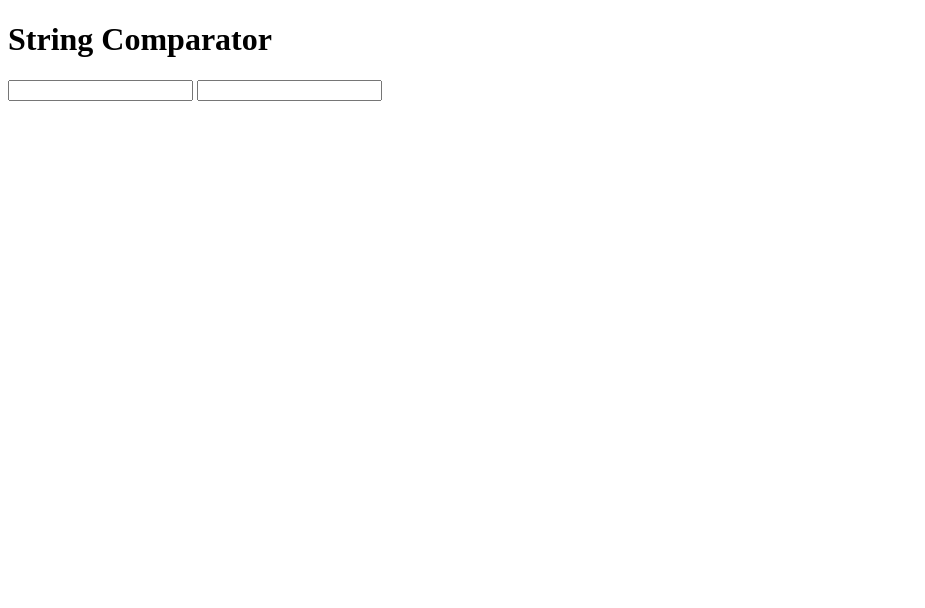
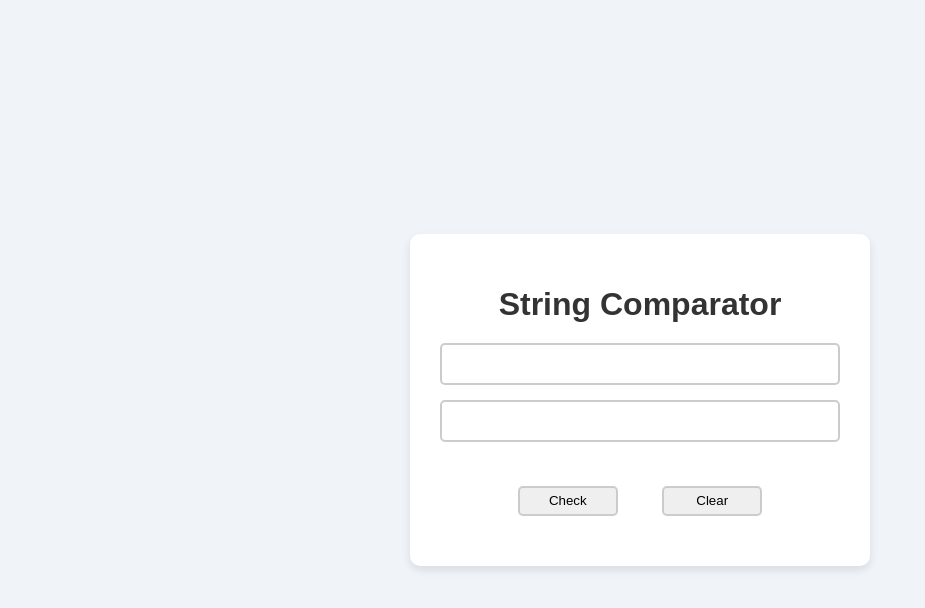
Before and after one commit to vaishalisjadhav/JavaScript, a plain HTML site: page DOM/Text-Matcher/index.html in a window 1280 px wide. Shown: the whole page, without its empty margins (0-925 px from the left). Drawn offline with Linux system fonts and the light colour scheme.

Commit message:
Text-matcher

```diff
--- a/DOM/Text-Matcher/index.html
+++ b/DOM/Text-Matcher/index.html
@@ -4,6 +4,7 @@
     <meta charset="UTF-8">
     <meta name="viewport" content="width=device-width, initial-scale=1.0">
     <title>Text Matcher</title>
+    <link rel="stylesheet" href="style.css">
 </head>
 <body>
     <div class="app-container">
@@ -15,10 +16,14 @@
         </div>
 
         <p class="match-result" id="match-result-text"></p>
+
+        <button class="btn" id="check-btn" onclick="Check()">Check</button>
+        <button class="btn" id="clear-btn" onclick="Clear()">Clear</button>
+
     </div>
 
     <script>
-        function compareText() {
+        function Check() {
             const input1Ele = document.getElementById("input1")
             const input2Ele = document.getElementById("input2")
 
@@ -32,7 +37,17 @@
                 resultEle.innerText = "Not Matched!!"
                 resultEle.style.color = "red"
             }
+        }
 
+        function Clear() {
+            const input1Ele = document.getElementById("input1")
+            input1Ele.value= ""
+
+            const input2Ele = document.getElementById("input2")
+            input2Ele.value= ""
+
+            const resultEle = document.getElementById("match-result-text")
+            resultEle.innerText= ""
         }
     </script>
 </body>
--- /dev/null
+++ b/DOM/Text-Matcher/style.css
@@ -0,0 +1,60 @@
+body {
+    font-family: 'Arial', sans-serif;
+    background-color: #f0f4f8;
+    margin: 0;
+    display: flex;
+    justify-content: center;
+    align-items: center;
+    height: 100vh;
+}
+
+.app-container {
+    text-align: center;
+    background: #ffffff;
+    padding: 30px;
+    border-radius: 10px;
+    box-shadow: 0 4px 8px rgba(0, 0, 0, 0.1);
+    max-width: 400px;
+    width: 100%;
+}
+
+.heading1 {
+    font-size: 2rem;
+    color: #333;
+    margin-bottom: 20px;
+}
+
+.text-container {
+    display: flex;
+    flex-direction: column;
+    gap: 15px;
+    margin-bottom: 20px;
+}
+
+.input-text {
+    padding: 10px;
+    font-size: 1rem;
+    border: 2px solid #ccc;
+    border-radius: 5px;
+    transition: border-color 0.3s;
+}
+
+.input-text:focus {
+    border-color: #007bff;
+    outline: none;
+}
+
+.btn{
+    height: 30px;
+    width: 100px;
+    margin: 20px;
+    border: 2px solid #ccc;
+    border-radius: 5px;
+    transition: border-color 0.3s;
+}
+
+.match-result {
+    font-size: 1.5rem;
+    font-weight: bold;
+    transition: color 0.3s;
+}
```
